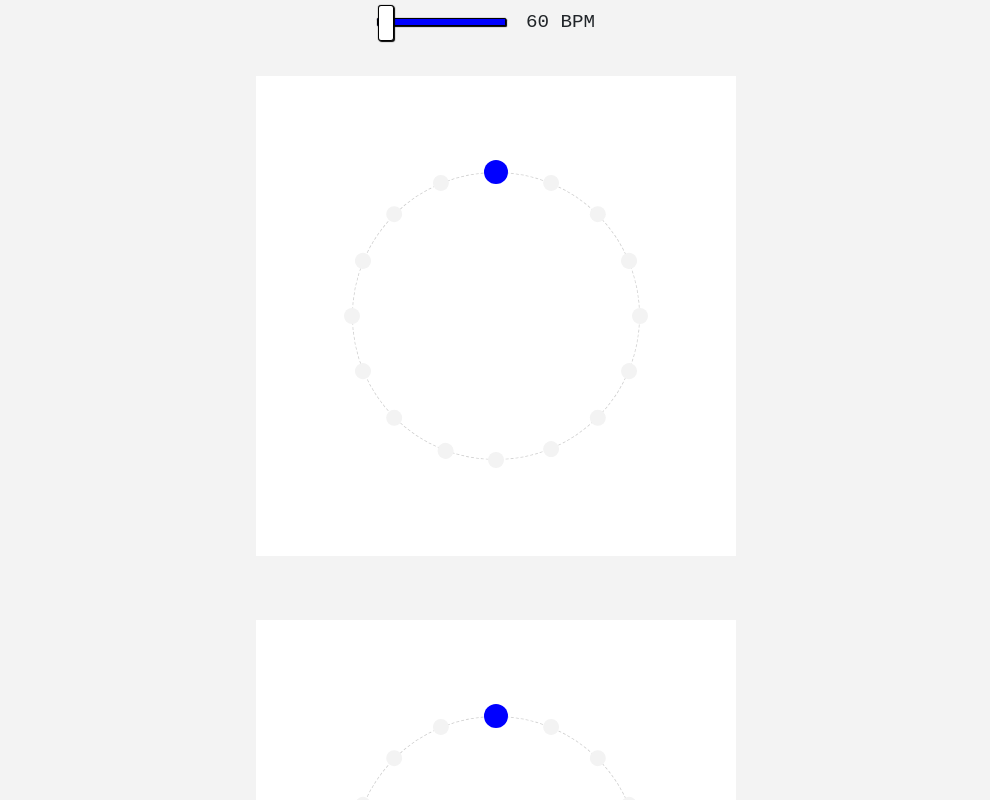
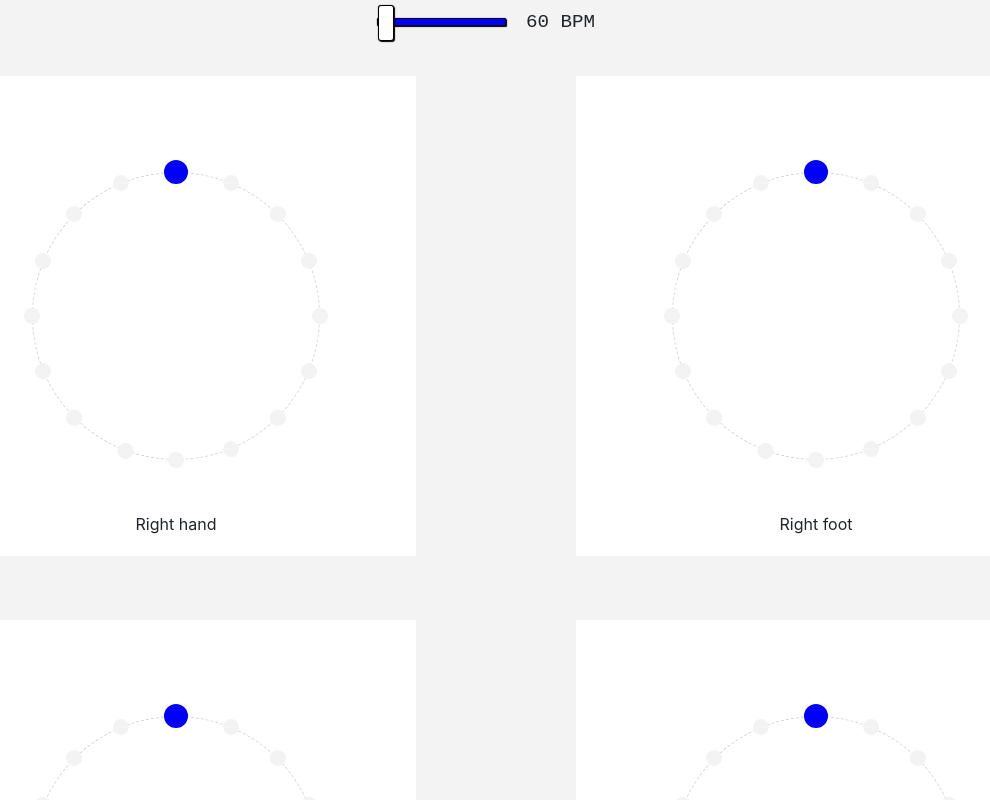
Before and after one commit to taichoup/rhythm, a React (Create React App) app: page / in a window 1280 px wide. Shown: the top 800 px of the page, without its empty margins (144-1134 px from the left). Built offline with nearby package versions, Linux system fonts and the light colour scheme.

Commit message:
four components for four limbs

```diff
--- a/src/App.css
+++ b/src/App.css
@@ -25,7 +25,7 @@ button:focus {
       }
     }
 
-#wrapper {
+.wrapper {
   width: 30em;
   height: 30em;
   margin: 2em auto;
@@ -33,6 +33,11 @@ button:focus {
   display: flex;
   justify-content: center;
   align-items: center;
+}
+
+#circles-wrapper {
+  display: flex;
+  flex-wrap: wrap-reverse;
 }
 
 .circle-rotate {
@@ -104,6 +109,13 @@ margin: -0.5em;
   height: 1em;
   border-radius: 50%;
   background-color: #f3f3f3;
+}
+
+.bodypart-label {
+  position: absolute;
+  display: flex;
+  align-self: flex-end;
+  margin: 20px auto;
 }
 
   /* STYLING THE RANGE INPUT */
--- a/src/App.js
+++ b/src/App.js
@@ -27,8 +27,12 @@ function App() {
         <input type="range" id="bpm" name="bpm" min="60" max="240" step="1" onChange={handleUserInput} onMouseUp={updateSpeed}/>
         <span className="bpm">{`${bpm} BPM`}</span>
       </div>
-      <Circle spin={isRunning}/>
-      <Circle spin={isRunning}/>
+      <div id="circles-wrapper">
+        <Circle spin={isRunning} label="Left foot"/>
+        <Circle spin={isRunning} label="Left hand"/>
+        <Circle spin={isRunning} label="Right hand"/>
+        <Circle spin={isRunning} label="Right foot"/>
+      </div>
       <button
         id="btn"
         className={`btn ${isRunning ? "btn-warning" : "btn-primary"}`}
--- a/src/Circle.js
+++ b/src/Circle.js
@@ -2,7 +2,7 @@ import React from "react";
 
 export function Circle(props) {
   return (
-    <div id="wrapper">
+    <div className='wrapper'>
       <div className='circle-container'>
         <span className='deg0'><div className="marker" id="runner"></div></span>
         <span className='deg22-5'><div className="marker"></div></span>
@@ -22,6 +22,7 @@ export function Circle(props) {
         <span className='deg337-5'><div className="marker"></div></span>
       </div>
       <div className={`circle ${props.spin ? "circle-rotate" : ""}`}></div>
+      <span class='bodypart-label'>{props.label}</span>
     </div>
   );
 }
```
